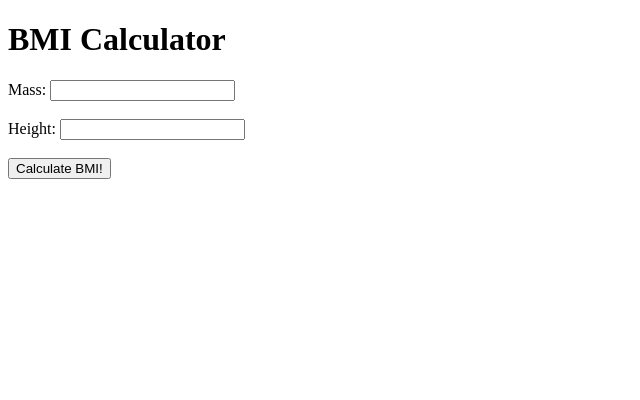
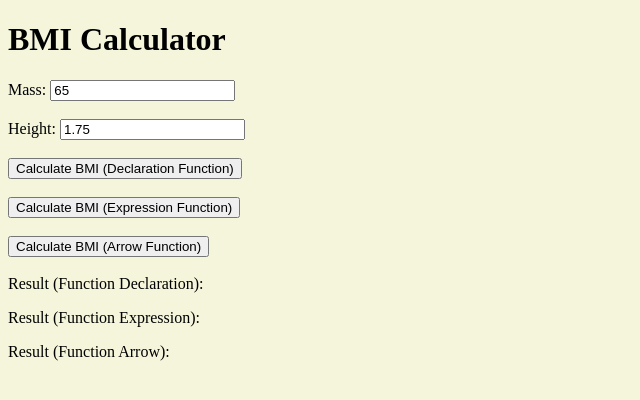
Before and after one commit to PeymanKashfi/BMI_Calculator, a plain HTML site: page index.html in a window 1280 px wide. Shown: the whole page, without its empty margins (0-640 px from the left). Drawn offline with Linux system fonts and the light colour scheme.

Commit message:
Functionality added

```diff
--- a/index.html
+++ b/index.html
@@ -1,13 +1,42 @@
 <!DOCTYPE html>
+<html lang="en">
+  <head>
+    <meta charset="UTF-8" />
+    <meta http-equiv="X-UA-Compatible" content="IE=edge" />
+    <meta name="viewport" content="width=device-width, initial-scale=1.0" />
 
-<html>
-  <head>
+    <link href="style.css" rel="stylesheet" />
+
     <title>BMI Calculator</title>
   </head>
   <body>
     <h1>BMI Calculator</h1>
-    <label>Mass: </label><input /><br /><br />
-    <label>Height: </label><input /><br /><br />
-    <button type="button">Calculate BMI!</button>
+
+    Mass: <input type="number" id="mass" value="65" /><br /><br />
+
+    Height: <input type="number" id="height" value="1.75" /><br /><br />
+
+    <button type="button" onclick="calculateBMI_Dec()">
+      Calculate BMI (Declaration Function)</button
+    ><br /><br />
+
+    <button type="button" onclick="calculateBMI_Exp()">
+      Calculate BMI (Expression Function)</button
+    ><br /><br />
+
+    <button type="button" onclick="calculateBMI_Arr()">
+      Calculate BMI (Arrow Function)</button
+    ><br /><br />
+
+    Result (Function Declaration):
+    <p id="dec_message"></p>
+
+    Result (Function Expression):
+    <p id="exp_message"></p>
+
+    Result (Function Arrow):
+    <p id="arr_message"></p>
+
+    <script src="script.js"></script>
   </body>
 </html>
--- a/script.js
+++ b/script.js
@@ -0,0 +1,28 @@
+"use strict";
+
+function calculateBMI_Dec() {
+  const mass = document.getElementById("mass").value;
+  const height = document.getElementById("height").value;
+
+  const result = mass / (height * height);
+
+  document.getElementById("dec_message").textContent = result;
+}
+
+const calculateBMI_Exp = function () {
+  const mass = document.getElementById("mass").value;
+  const height = document.getElementById("height").value;
+
+  const result = mass / (height * height);
+
+  document.getElementById("exp_message").textContent = result;
+};
+
+const calculateBMI_Arr = () => {
+  const mass = document.getElementById("mass").value;
+  const height = document.getElementById("height").value;
+
+  const result = mass / (height * height);
+
+  document.getElementById("arr_message").textContent = result;
+};
--- /dev/null
+++ b/style.css
@@ -0,0 +1,3 @@
+body {
+  background-color: beige;
+}
```
